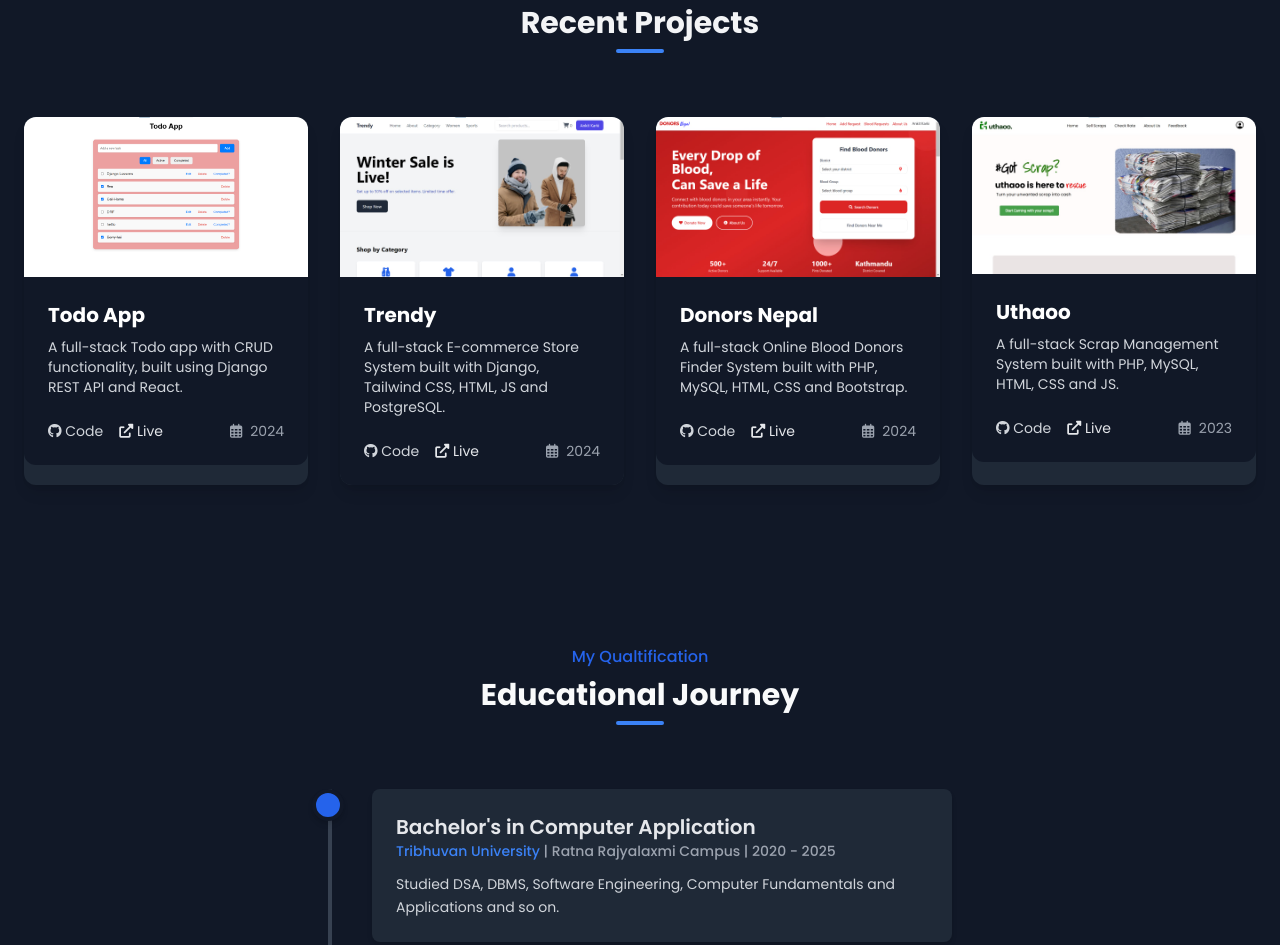
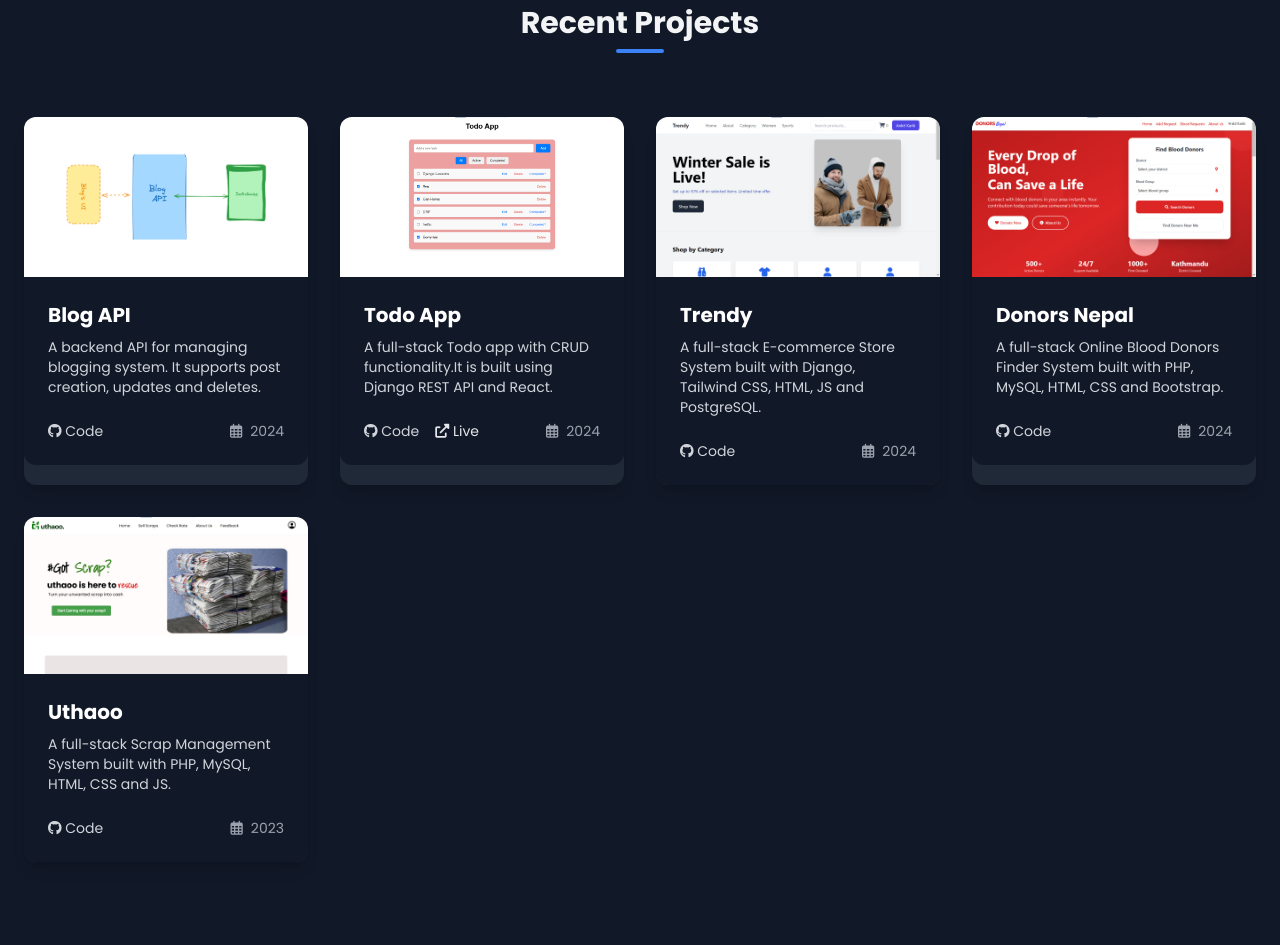
Before and after one commit to ankitkarki27/ankitkarki27.github.io, a plain HTML site: page index.html in a window 1280 px wide. Shown: the part 2047-2992 px from the top of the page. Drawn offline with nearby package versions, Linux system fonts and the light colour scheme.

Commit message:
Final Commit

```diff
--- a/index.html
+++ b/index.html
@@ -388,6 +388,50 @@
             <div class="group relative overflow-hidden rounded-xl bg-gray-800 shadow-lg max-h-96 hover:shadow-2xl transition-shadow " data-aos="fade-up">
                 <div class="relative overflow-hidden">
                     <!-- Project Image -->
+                    <img src="assets/image/blog-api.png" alt="Project 1"
+                    class="w-90 h-50 object-cover" />
+                    <!-- Overlay -->
+                    <div class="absolute inset-0 bg-gradient-to-t from-black via-black/50 to-transparent opacity-0 group-hover:opacity-100  hover:shadow-2xl transition-opacity duration-300">
+                        <div class="absolute bottom-4 left-4 right-4 text-gray-100">
+
+                            <div class="flex space-x-2">
+                                <span class="px-2 py-1 bg-blue-600 text-xs rounded-full">Django</span>
+                                <span class="px-2 py-1 bg-gray-700 text-xs rounded-full">Django REST Framework</span>
+
+                            </div>
+                        </div>
+                    </div>
+                </div>
+                <div class="p-6 bg-gray-900 rounded-b-xl">
+                    <h3 class="text-white text-xl font-bold mb-2 group-hover:text-blue-400 transition duration-300">Blog API</h3>
+                    <p class="text-gray-300 text-sm mb-6 justify-flex">
+                        A backend API for managing blogging system.
+                        It supports post creation, updates and deletes.
+                    </p>
+                    <div class="flex justify-between items-center">
+                        <!-- GitHub and Live Demo Icons -->
+                        <div class="flex space-x-4">
+                            <a href="https://github.com/ankitkarki27/blog-system-backend.git"  target="_blank"
+                               class="text-sm text-gray-300 hover:text-gray-400 transition-transform transform hover:scale-110">
+                                <i class="fab fa-github"></i> Code
+                            </a>
+                            <!-- <a href="https://github.com/ankitkarki27/django-react-todo-rest-api.git"
+                               class="text-sm text-gray-200 hover:text-blue-400 transition-transform transform hover:scale-110">
+                                <i class="fas fa-external-link-alt"></i> Live
+                            </a> -->
+                        </div>
+                        <!-- Calendar Icon and Date -->
+                        <div class="flex items-center text-sm text-gray-400">
+                            <i class="far fa-calendar-alt mr-2"></i>
+                            <span>2024</span>
+                        </div>
+                    </div>
+                </div>
+            </div>
+
+            <div class="group relative overflow-hidden rounded-xl bg-gray-800 shadow-lg max-h-96 hover:shadow-2xl transition-shadow " data-aos="fade-up">
+                <div class="relative overflow-hidden">
+                    <!-- Project Image -->
                     <img src="assets/image/project-todo.jpg" alt="Project 1"
                     class="w-90 h-50 object-cover" />
                     <!-- Overlay -->
@@ -397,7 +441,7 @@
                             <div class="flex space-x-2">
                                 <span class="px-2 py-1 bg-blue-600 text-xs rounded-full">Django</span>
                                 <span class="px-2 py-1 bg-gray-700 text-xs rounded-full">React</span>
-                                <span class="px-2 py-1 bg-gray-700 text-xs rounded-full">Axios</span>
+                                <!-- <span class="px-2 py-1 bg-gray-700 text-xs rounded-full">Axios</span> -->
                             </div>
                         </div>
                     </div>
@@ -405,7 +449,7 @@
                 <div class="p-6 bg-gray-900 rounded-b-xl">
                     <h3 class="text-white text-xl font-bold mb-2 group-hover:text-blue-400 transition duration-300">Todo App</h3>
                     <p class="text-gray-300 text-sm mb-6 justify-flex">
-                        A full-stack Todo app with CRUD functionality, built using Django REST API and React.
+                        A full-stack Todo app with CRUD functionality.It is built using Django REST API and React.
                     </p>
                     <div class="flex justify-between items-center">
                         <!-- GitHub and Live Demo Icons -->
@@ -459,10 +503,10 @@
                                class="text-sm text-gray-300 hover:text-gray-400 transition-transform transform hover:scale-110">
                                 <i class="fab fa-github"></i> Code
                             </a>
-                            <a href="https://github.com/ankitkarki27/dj-ecomstore.git"  target="_blank"
+                            <!-- <a href="https://github.com/ankitkarki27/dj-ecomstore.git"  target="_blank"
                                class="text-sm text-gray-200 hover:text-blue-400 transition-transform transform hover:scale-110">
                                 <i class="fas fa-external-link-alt"></i> Live
-                            </a>
+                            </a> -->
                         </div>
                         <!-- Calendar Icon and Date -->
                         <div class="flex items-center text-sm text-gray-400">
@@ -503,10 +547,10 @@
                                class="text-sm text-gray-300 hover:text-gray-400 transition-transform transform hover:scale-110">
                                 <i class="fab fa-github"></i> Code
                             </a>
-                            <a href="https://github.com/ankitkarki27/Donors-Nepal.git"  target="_blank"
+                            <!-- <a href="https://github.com/ankitkarki27/Donors-Nepal.git"  target="_blank"
                                class="text-sm text-gray-200 hover:text-blue-400 transition-transform transform hover:scale-110">
                                 <i class="fas fa-external-link-alt"></i> Live
-                            </a>
+                            </a> -->
                         </div>
                         <!-- Calendar Icon and Date -->
                         <div class="flex items-center text-sm text-gray-400">
@@ -545,10 +589,10 @@
                                class="text-sm text-gray-300 hover:text-gray-400 transition-transform transform hover:scale-110">
                                 <i class="fab fa-github"></i> Code
                             </a>
-                            <a href="https://github.com/ankitkarki27/uthaoo-Online-Scrap-Collection-System.git"  target="_blank"
+                            <!-- <a href="https://github.com/ankitkarki27/uthaoo-Online-Scrap-Collection-System.git"  target="_blank"
                               class="text-sm text-gray-200 hover:text-blue-400 transition-transform transform hover:scale-110">
                                 <i class="fas fa-external-link-alt"></i> Live
-                            </a>
+                            </a> -->
                         </div>
                         <!-- Calendar Icon and Date -->
                         <div class="flex items-center text-sm text-gray-400">
@@ -585,7 +629,7 @@
                         <span class="text-blue-500">Tribhuvan University</span> | Ratna Rajyalaxmi Campus | 2020 - 2025
                     </p>
                     <p class="text-gray-300 text-sm mt-3 leading-relaxed">
-                        Studied DSA, DBMS, Software Engineering, Computer Fundamentals and Applications and so on.
+                        Studied DSA, DBMS, Software Engineering,Operating System and so on.
                     </p>
                 </div>
             </div>
@@ -650,7 +694,7 @@
                     <i class="far fa-envelope text-3xl mb-1"></i>
                     <span class="text-sm">Email</span>
                 </a>
-                <a href="assets/cv/Ankit Karki - Resume1.pdf" target="_blank"  class="flex flex-col items-center text-gray-100 hover:text-blue-400 transition duration-300">
+                <a href="assets/resume/Ankit Karki - Resume.pdf" target="_blank"  class="flex flex-col items-center text-gray-100 hover:text-blue-400 transition duration-300">
                     <i class="fa-solid fa-download text-3xl mb-1"></i>
                     <span class="text-sm">Resume</span>
                 </>
```
Also changed, not shown: assets/image/blog-api.png (added), 1 other file.
